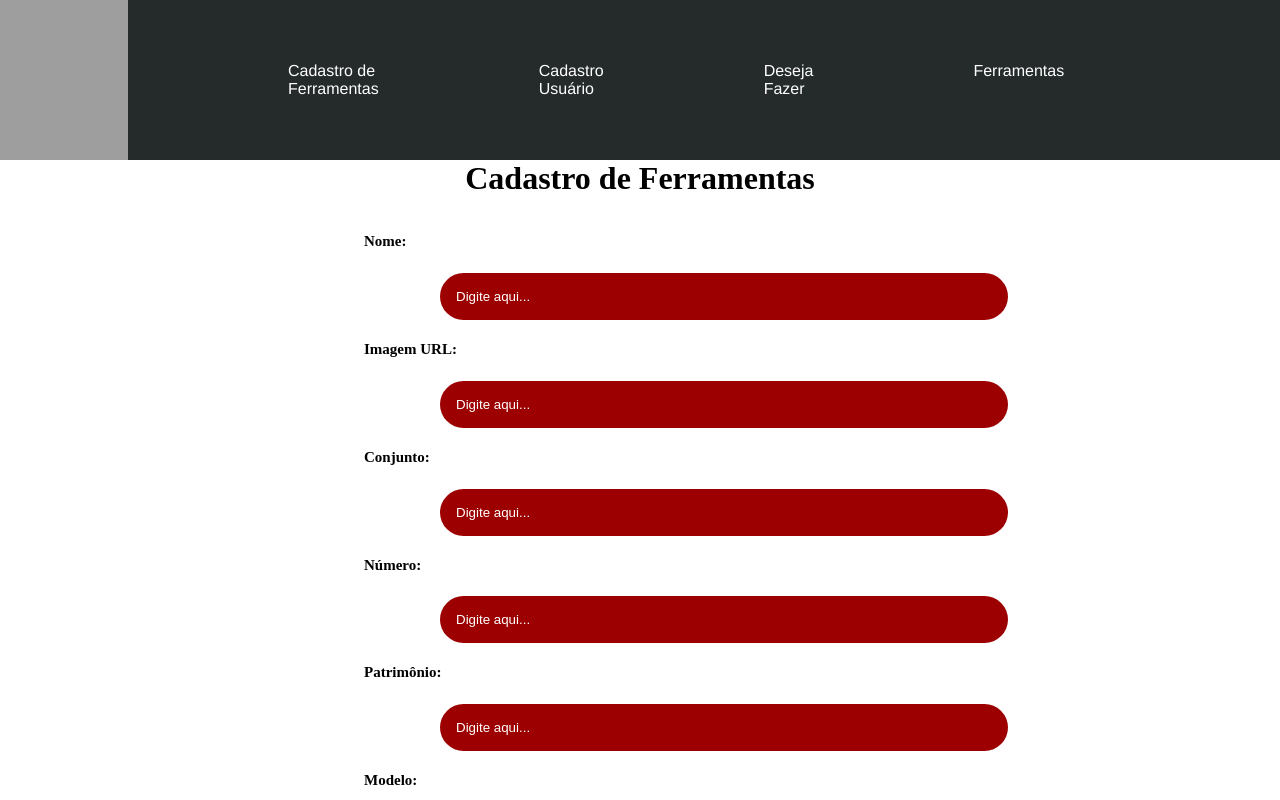
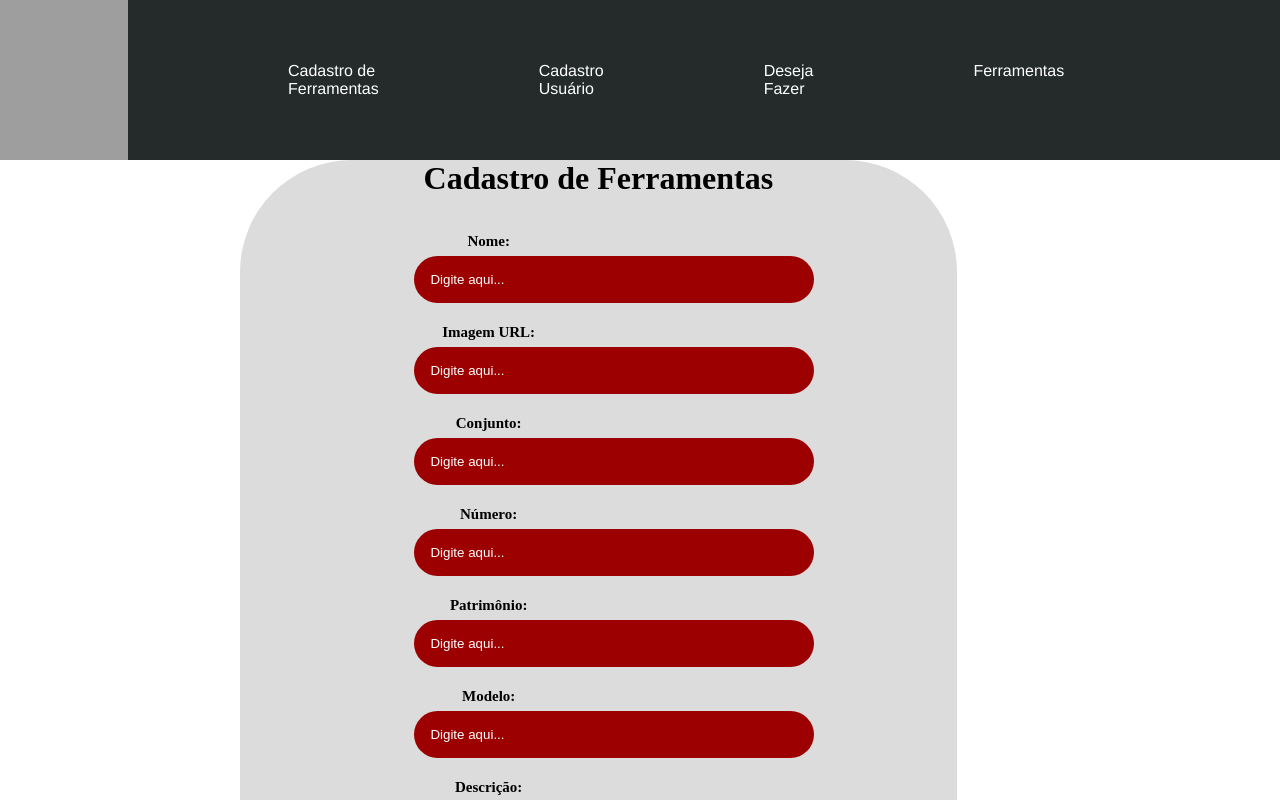
Before and after one commit to nathanhalgumacoisa/Tool-Trackers-front, a Next.js app: page /CadastroFerr in a window 1280 px wide. Shown: the top 800 px of the page. Built offline with nearby package versions, Linux system fonts and the light colour scheme; no server answers; grey boxes are pictures that could not be loaded.

Commit message:
estilização formulario

```diff
--- a/app/CadastroFerr/cadastroferr.module.css
+++ b/app/CadastroFerr/cadastroferr.module.css
@@ -8,21 +8,31 @@
     justify-content: center;
     display: flex;
     flex-direction: column;
+    background-color: #dcdcdc;
+    border-radius: 7rem;
+    box-shadow: 8 10px 10px rgba(0, 0, 0, 0.1);
+    width: 56%;
+    height: 70%;
+    text-align: center;
+    align-items: center;
+    margin-left: 15rem;
 }
 
+.navbottom {
 
+}
 
 .h1 {
     text-align: center;
     color: #333;
+    margin-top: 5rem;
 }
 
 .title{
     font-size: 15px;
     max-width: 40.35vw;
-    margin: 1.25px auto;
     padding: 1.25rem;
-    margin-left: 17rem;
+    margin-left: 2rem;
     margin-top: 1rem;
     align-items: center;
 }
@@ -40,8 +50,8 @@
     margin: -1rem auto;
     padding: 1rem;
     align-items: center;
-    margin-left: 23rem;
-    margin-top: 0.1rem;
+    margin-left: 2rem;
+    margin-top: -1rem;
     font-family: Arial, sans-serif;
 }
 .select {
```
